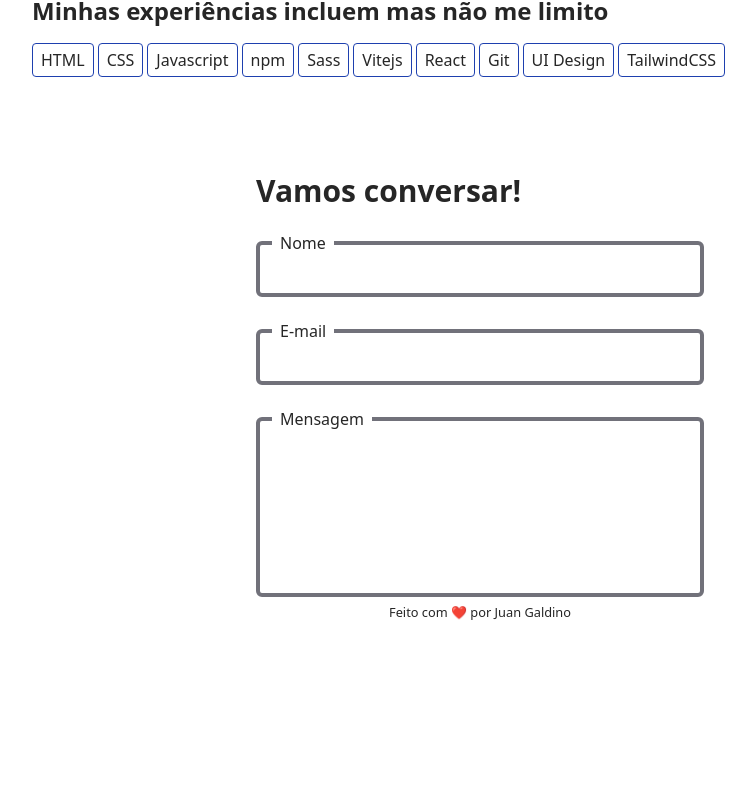
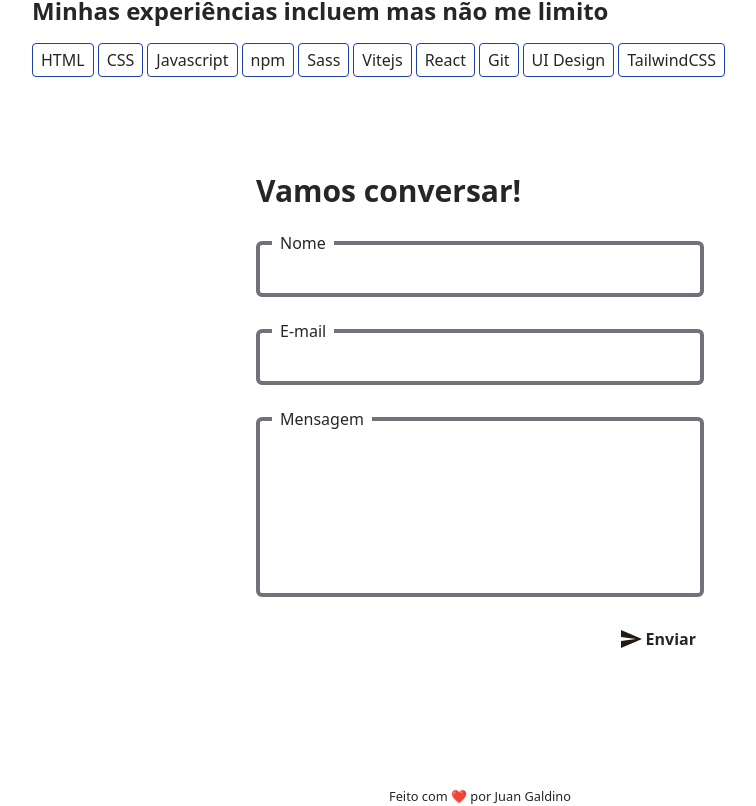
Before and after one commit to juan-galdino/Portfolio-Pessoal, a React (Vite) app: page / in a window 1280 px wide. Shown: the part 1585-2391 px from the top of the page, without its empty margins (160-916 px from the left). Before the commit the page ends 2207 px from the top, so only its background shows below. Built offline with nearby package versions, Linux system fonts and the light colour scheme.

Commit message:
:lipstick: Add send button at formulary

```diff
--- a/src/App.jsx
+++ b/src/App.jsx
@@ -160,7 +160,7 @@ function App() {
             <Skill>TailwindCSS</Skill>
           </article>
         </section>
-        <section id="contact" className="max-w-md mx-auto">
+        <section id="contact" className="max-w-md mx-auto mb-32">
           <h2 className="text-3xl font-bold mb-8 ">Vamos conversar!</h2>
           <Form />
         </section>
--- a/src/components/Form.jsx
+++ b/src/components/Form.jsx
@@ -1,3 +1,5 @@
+import { SendBtn } from "./SendBtn"
+
 export function Form() {
   return (
     <article>
@@ -102,7 +104,9 @@ export function Form() {
           >
           </textarea>
         </div>
-
+        <div className="flex justify-end mt-4">
+          <SendBtn />
+        </div>
       </form>
     </article>
   )
--- /dev/null
+++ b/src/components/SendBtn.jsx
@@ -0,0 +1,31 @@
+export function SendBtn() {
+  return (
+    <button
+      onClick={(e) => {
+        e.preventDefault()
+      }}
+      className="
+        group
+        hover:text-white
+        hover:bg-blue-800
+        flex
+        gap-1
+        p-2
+        items-center
+        font-bold
+        transition
+        duration-200
+        hover:ease-out"
+    >
+      <svg
+        width="21"
+        height="18"
+        fill="none"
+        xmlns="http://www.w3.org/2000/svg"
+      >
+        <path className="group-hover:fill-white" d="M.01 18 21 9 .01 0 0 7l15 2-15 2 .01 7z" fill="#211B12" />
+      </svg>
+      Enviar
+    </button>
+  )
+}
```
